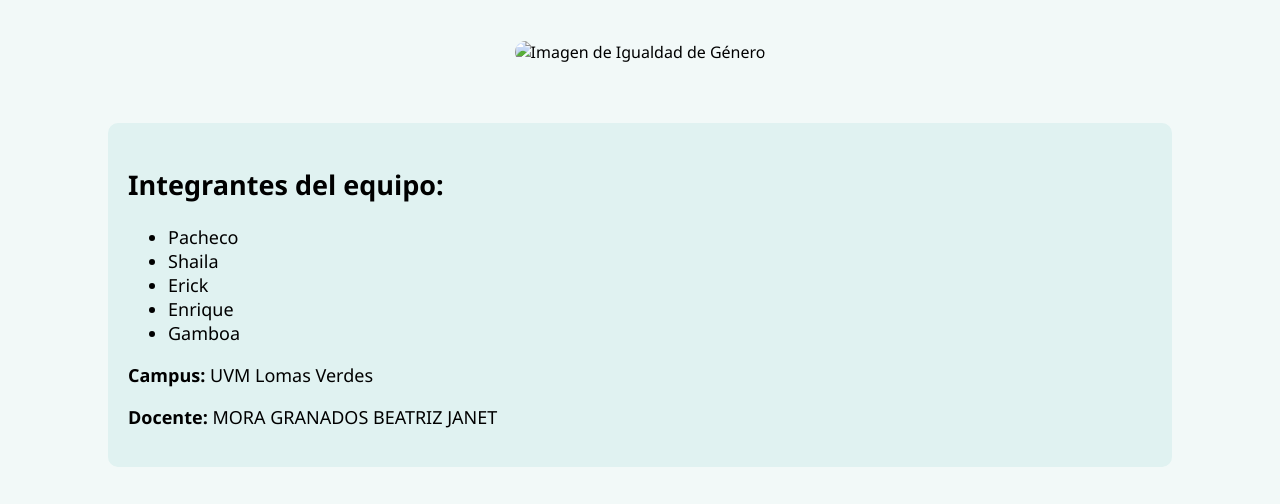
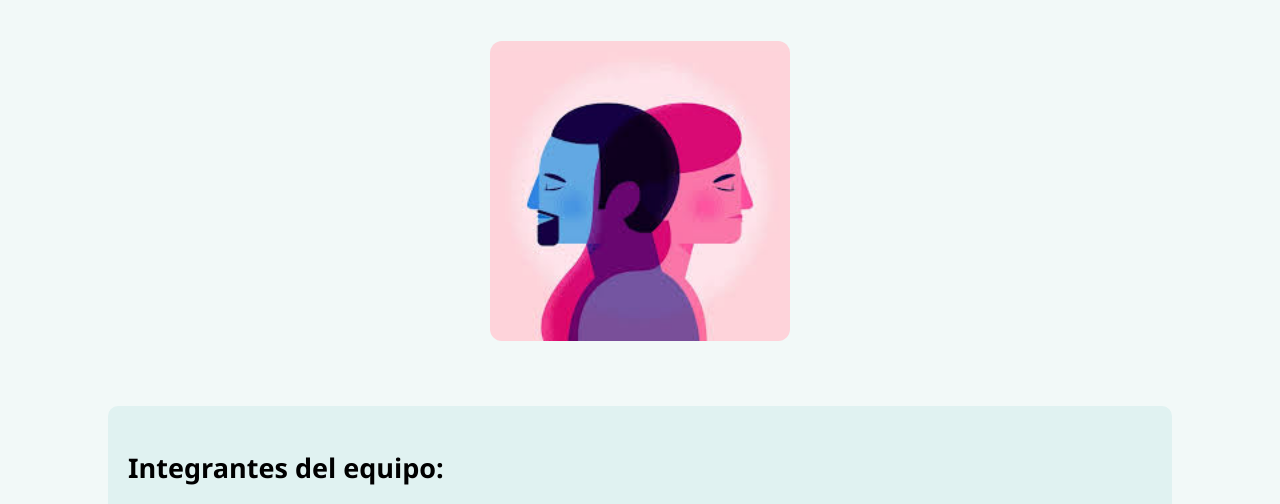
Before and after one commit to Miranda-124/proyectoo_tecinfo2, a plain HTML site: page index.html in a window 1280 px wide. Shown: the part 209-713 px from the top of the page. Drawn offline with Linux system fonts and the light colour scheme.

Commit message:
index.html

```diff
--- a/index.html
+++ b/index.html
@@ -26,7 +26,7 @@
     <!-- Portada principal -->
     <header>
         <h1>Igualdad de Género</h1>
-        <img src="imagen.jpg" alt="Imagen de Igualdad de Género">
+        <img src="imagen3.jpg" alt="Imagen de Igualdad de Género">
     </header>
 
     <!-- Información del proyecto -->
```
